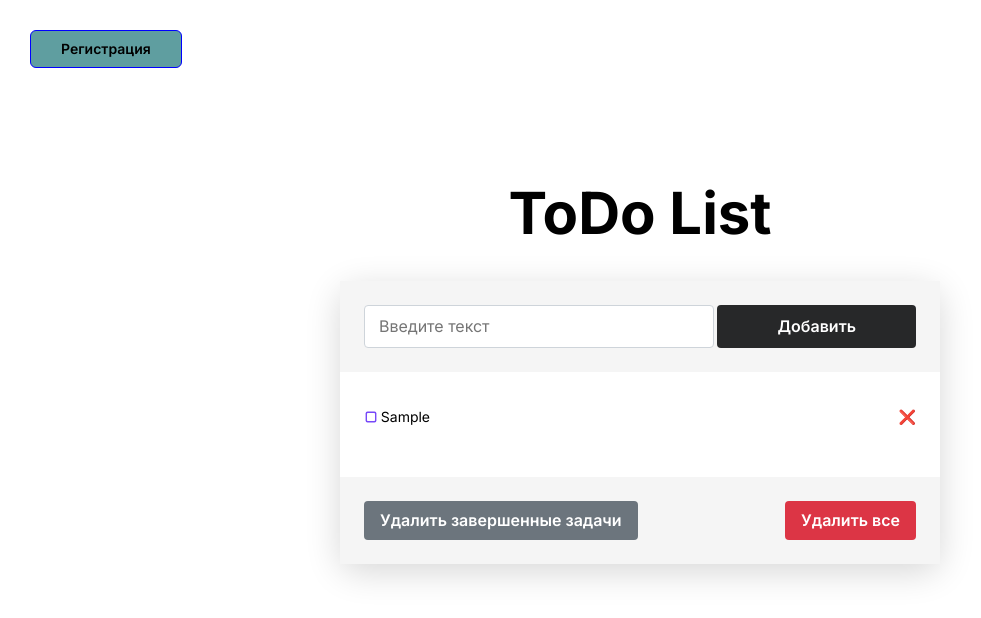
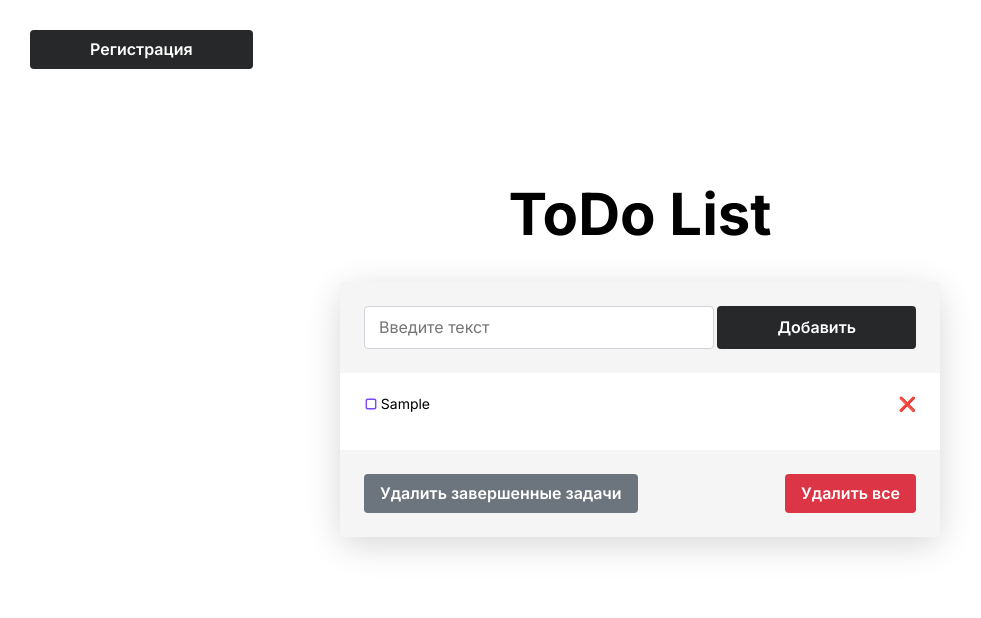
Before and after one commit to Daryyya/ToDo, a plain HTML site: page index.html in a window 1280 px wide. Both pictures are taken after typing "Sample" into the empty fields and a click on the button "Добавить". Shown: the whole page, without its empty margins (0-981 px from the left). Drawn offline with Linux system fonts and the light colour scheme.

Commit message:
make fix

```diff
--- a/form.css
+++ b/form.css
@@ -1,11 +1,13 @@
 .popupBtn {
-    background-color: cadetblue;
-    color: black;
-    border: 1px solid blue;
-    border-radius: 6px;
-    padding: 10px 30px;
+    background:  #272829;
+    border-radius: 4px;
+    padding: 10px 60px;
+    font-weight: 600;
+    font-size: 16px;
+    line-height: 19px;
+    text-align: center;
+    color: #FFFFFF;
     margin: 30px;
-    font-weight: 600;
 }
 
 .popupWindow {
@@ -15,11 +17,12 @@
     width: 100%;
     height: 100%;
     background-color: rgba(0, 0, 0, 0.6);
+    z-index: 10;
 }
 
 .modal {
     margin: auto;
-    width: 500px;
+    width: 600px;
     height: 500px;
     background-color: white;
 }
--- a/script.js
+++ b/script.js
@@ -47,12 +47,18 @@ function createCheckBox ($value) {
     let $delCheckBox = document.createElement('div');
         $delCheckBox.textContent = '❌';
 
-        $delCheckBox.addEventListener('click', () => {$wrapCheckBox.innerHTML = '';});
+        $delCheckBox.addEventListener('click', () => {$wrapCheckBox.parentNode.removeChild($wrapCheckBox);});
 
         let $wrapCheckBox = document.createElement('div');
         $wrapCheckBox.className = 'wrapCheckBox';
 
-        $btnDelAll.addEventListener('click', () => {$wrapCheckBox.innerHTML = '';});
+        $btnDelAll.addEventListener('click', () => {$wrapCheckBox.parentNode.removeChild($wrapCheckBox);});
+
+        $btnDelChecked.addEventListener('click', () => {
+            if ($checkInput.checked) {
+                $wrapCheckBox.parentNode.removeChild($wrapCheckBox);
+            }
+        })
 
         $wrapCheckBox.prepend($label, $delCheckBox);
 
@@ -60,15 +66,17 @@ function createCheckBox ($value) {
             let obj = {
                 value: `${$value}`,
                 id: `${$id}`,
+                checked: $checkInput.checked,
             }
             return obj;
         }
 
-        arr.push(createObj($value, $id));
+        arr.push(createObj($value, $id, $checkInput.checked));
 
-        console.log(arr);
-
-
+        function fff () {
+            let arr = localStorage.getItem('checkboxes');
+            console.log(arr);
+        }
         return $wrapCheckBox;
 
 }
@@ -76,7 +84,7 @@ $btnAddCheckBox.addEventListener('click', createCheckBoxList);
 
 function createCheckBoxList () {
     if ($input.value) {
-        $wrapper.style.minHeight = '283px';
+        // $wrapper.style.minHeight = '283px';
 
         $id += 'a';
 
@@ -93,7 +101,7 @@ function createCheckBoxList () {
 
     $input.value = '';
 
-    $input.addEventListener('$input', start);
+    $input.addEventListener('input', start);
 
     function start () {
         $input.style.border = '1px solid #CED4DA';
```
Also changed, not shown: style.css (indentation only).
